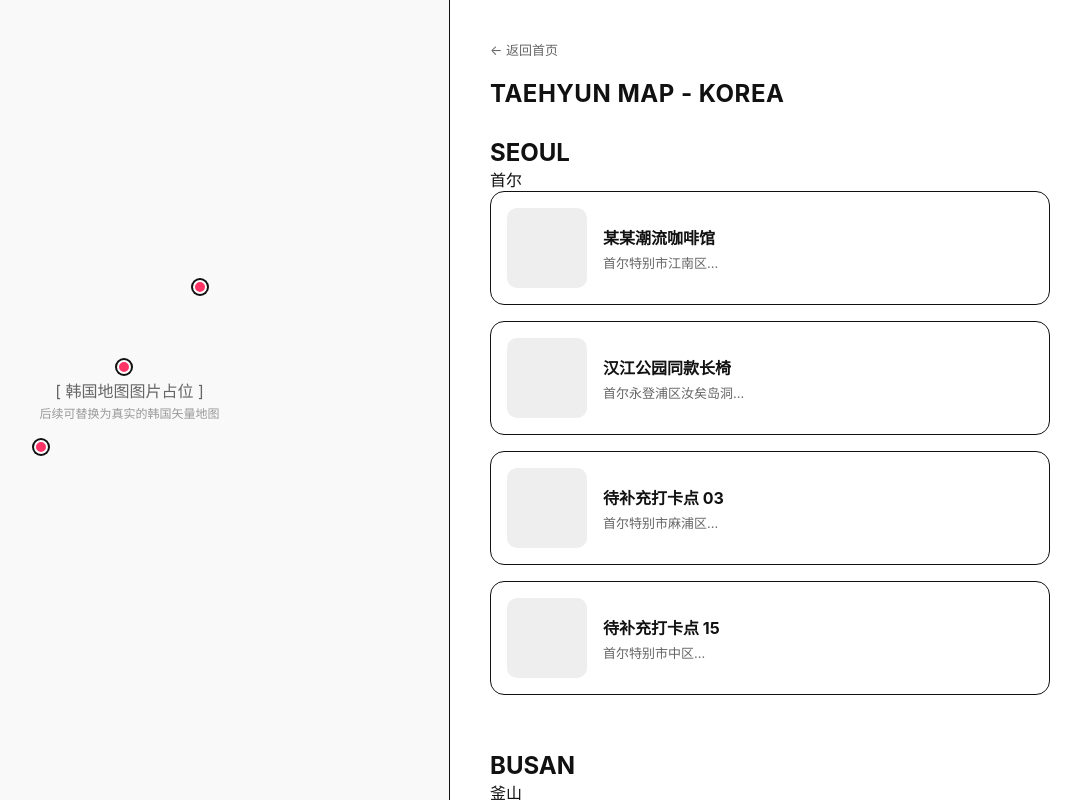
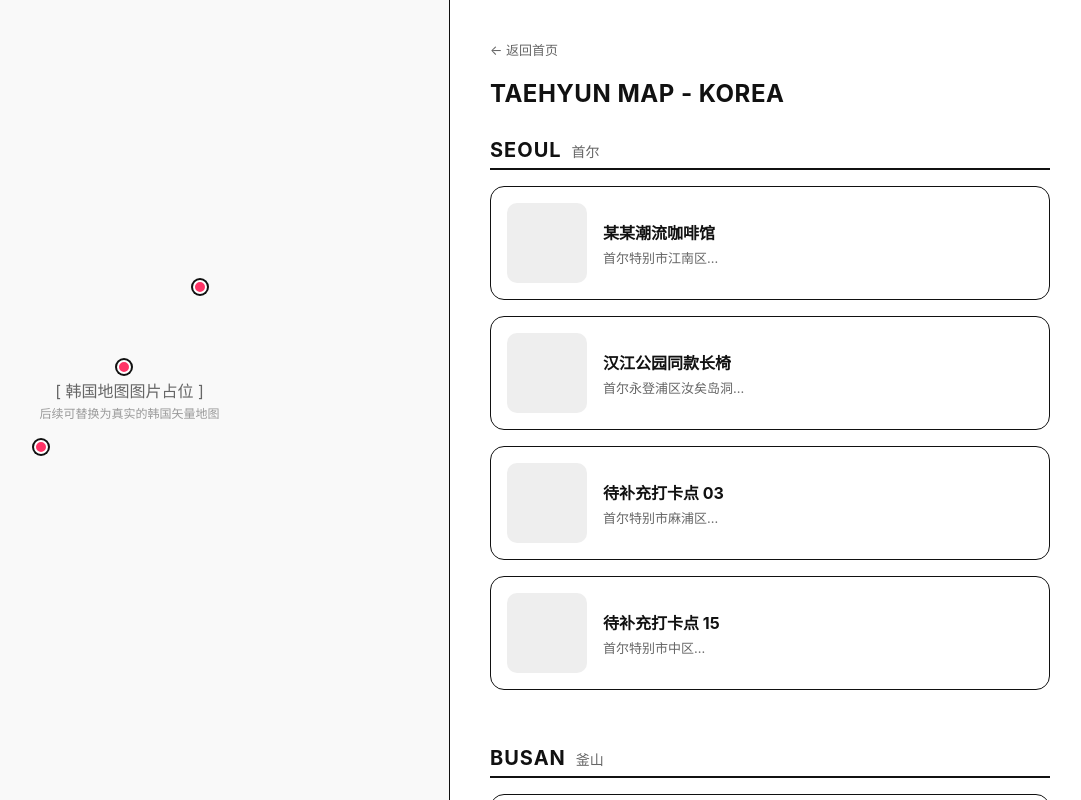
Before and after one commit to TT2514/taehyun.map, a plain HTML site: page korea.html in a window 1280 px wide. Shown: the whole page, without its empty margins (190-1271 px from the left). Drawn offline with Linux system fonts and the light colour scheme.

Commit message:
Update style.css

```diff
--- a/style.css
+++ b/style.css
@@ -177,3 +177,21 @@ h1 {
     color: #666;
     flex-shrink: 0;
 }
+/* 城市分类标题样式 */
+.city-section-title {
+    display: flex;
+    align-items: baseline;
+    gap: 10px;
+    margin-bottom: 16px;
+    border-bottom: 2px solid #111;
+    padding-bottom: 6px;
+}
+.city-section-title h2 {
+    font-size: 20px;
+    letter-spacing: 1px;
+    font-weight: 700;
+}
+.city-subtitle {
+    font-size: 14px;
+    color: #666;
+}
```
